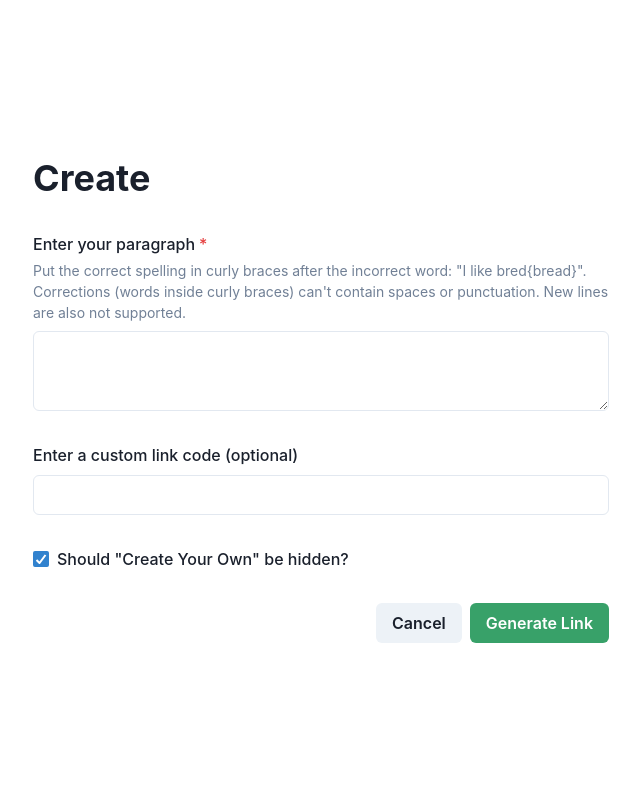
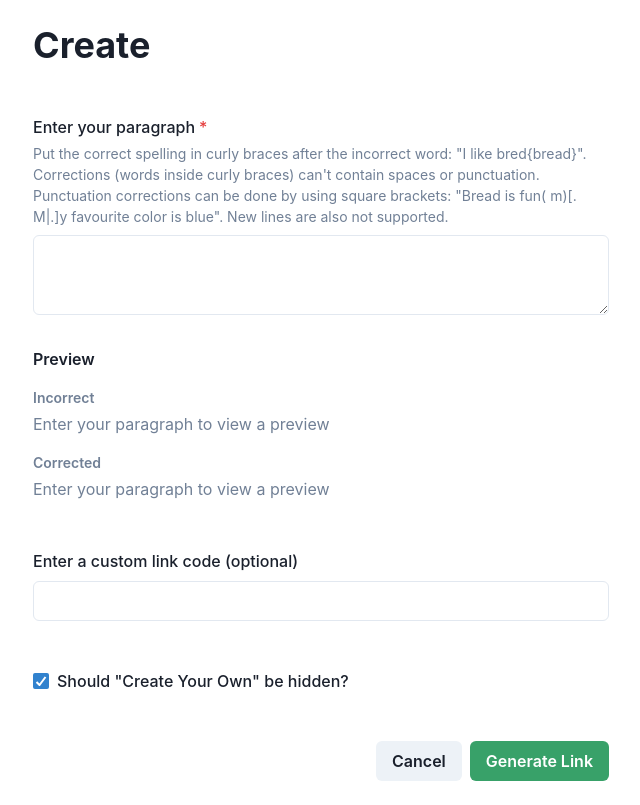
Before and after one commit to westbrookdaniel/classroom-games, a Next.js app: page /create in a window 1280 px wide. Shown: the whole page, without its empty margins (319-959 px from the left). Built offline with nearby package versions, Linux system fonts and the light colour scheme.

Commit message:
Improve creation preview

```diff
--- /dev/null
+++ b/components/ParagraphPreview.tsx
@@ -0,0 +1,51 @@
+import { Text, Stack } from '@chakra-ui/react'
+import { createTokensFromParagraph } from '../utils/createTokensFromParagraph'
+import { TokenDisplay } from './TokenDisplay'
+
+interface Props {
+    paragraph: string
+}
+
+export function ParagraphPreview({ paragraph }: Props) {
+    const incorrectPreview = Object.values(
+        createTokensFromParagraph(paragraph || '')
+    ).map((t) => <TokenDisplay key={t.id} token={t} />)
+
+    const correctPreview = Object.values(
+        createTokensFromParagraph(paragraph || '')
+    ).map((t) => {
+        if (t.answer) t.isCorrect = true
+        return <TokenDisplay key={t.id} token={t} />
+    })
+
+    return (
+        <Stack spacing={4}>
+            <Text fontWeight="semibold">Preview</Text>
+            <Stack spacing={1}>
+                <Text fontSize="sm" color="gray.500" fontWeight="semibold">
+                    Incorrect
+                </Text>
+                {incorrectPreview.length === 0 ? (
+                    <Text color="gray.500">
+                        Enter your paragraph to view a preview
+                    </Text>
+                ) : (
+                    <Text>{incorrectPreview}</Text>
+                )}
+            </Stack>
+
+            <Stack spacing={1}>
+                <Text color="gray.500" fontSize="sm" fontWeight="semibold">
+                    Corrected
+                </Text>
+                {correctPreview.length === 0 ? (
+                    <Text color="gray.500">
+                        Enter your paragraph to view a preview
+                    </Text>
+                ) : (
+                    <Text>{correctPreview}</Text>
+                )}
+            </Stack>
+        </Stack>
+    )
+}
--- a/components/TokenDisplay.tsx
+++ b/components/TokenDisplay.tsx
@@ -15,8 +15,6 @@ export const TokenDisplay = React.forwardRef<HTMLParagraphElement, Props>(
         const transperantGreen = `${theme.colors.green[200]}90`
         const transperantRed = `${theme.colors.red[200]}90`
 
-        const latestGuess = token.guess[token.guess.length - 1]
-
         if (token.isCorrect) {
             return (
                 <Text
@@ -27,8 +25,9 @@ export const TokenDisplay = React.forwardRef<HTMLParagraphElement, Props>(
                     style={{ outlineColor: transperantGreen }}
                     outline="0.2em solid"
                     borderRadius="sm"
+                    cursor="pointer"
                 >
-                    {latestGuess}
+                    {token.answer}
                 </Text>
             )
         }
@@ -39,6 +38,7 @@ export const TokenDisplay = React.forwardRef<HTMLParagraphElement, Props>(
                     ref={ref}
                     as="span"
                     onClick={isDisabled ? undefined : onClick}
+                    cursor="pointer"
                     _hover={
                         isDisabled
                             ? undefined
@@ -47,7 +47,6 @@ export const TokenDisplay = React.forwardRef<HTMLParagraphElement, Props>(
                                   outline: '0.2em',
                                   outlineColor: transperantRed,
                                   outlineStyle: 'solid',
-                                  cursor: 'pointer',
                                   borderRadius: 'sm',
                               }
                     }
--- a/pages/create.tsx
+++ b/pages/create.tsx
@@ -9,10 +9,11 @@ import {
 } from '@chakra-ui/react'
 import type { NextPage } from 'next'
 import Head from 'next/head'
-import { SubmitHandler, useForm } from 'react-hook-form'
+import { SubmitHandler, useForm, useWatch } from 'react-hook-form'
 import { FormCheckbox, FormInput, FormTextArea } from '../components/Form'
 import { createLink } from '../utils/paragraphGameLink'
 import { CopyLink } from '../components/CopyLink'
+import { ParagraphPreview } from '../components/ParagraphPreview'
 import { useRouter } from 'next/router'
 
 interface FormValues {
@@ -29,6 +30,7 @@ const Create: NextPage = () => {
     const {
         register,
         handleSubmit,
+        control,
         formState: { isSubmitting, errors },
     } = useForm<FormValues>()
 
@@ -59,6 +61,11 @@ const Create: NextPage = () => {
         }
     }
 
+    const paragraph = useWatch({
+        control,
+        name: 'paragraph',
+    })
+
     return (
         <Stack
             minH="100vh"
@@ -79,19 +86,23 @@ const Create: NextPage = () => {
                 />
                 <link rel="icon" href="/favicon.ico" />
             </Head>
-            <Stack spacing={8} w="full" maxW="xl">
+            <Stack spacing={12} w="full" maxW="xl">
                 <Heading>Create</Heading>
 
+                <Stack spacing={8}>
                     <FormTextArea
                         {...register('paragraph', {
                             required: 'Paragraph is required',
                         })}
                         label="Enter your paragraph"
-                    helper={`Put the correct spelling in curly braces after the incorrect word: "I like bred{bread}". Corrections (words inside curly braces) can't contain spaces or punctuation. New lines are also not supported.`}
+                        helper={`Put the correct spelling in curly braces after the incorrect word: "I like bred{bread}". Corrections (words inside curly braces) can't contain spaces or punctuation. Punctuation corrections can be done by using square brackets: "Bread is fun( m)[. M|.]y favourite color is blue". New lines are also not supported.`}
                         error={errors.paragraph?.message}
                         autoComplete="off"
                         formControlProps={{ isRequired: true }}
                     />
+
+                    <ParagraphPreview paragraph={paragraph} />
+                </Stack>
 
                 <FormInput
                     {...register('code', {
--- a/utils/createTokensFromParagraph.ts
+++ b/utils/createTokensFromParagraph.ts
@@ -1,8 +1,11 @@
 import { TokenState } from '../store'
 
 export function createTokensFromParagraph(paragraph: string) {
+    if (paragraph === '') return []
+
     const tokens = paragraph.split(/([ .,?:;!'])/)
     const tokenMap: Record<string, TokenState> = {}
+
     tokens.forEach((value, id) => {
         if (value.includes('{')) {
             const wrongValue = value.slice(0, value.indexOf('{'))
@@ -28,5 +31,6 @@ export function createTokensFromParagraph(paragraph: string) {
             }
         }
     })
+
     return tokenMap
 }
```
Lines whose indentation alone changed are shown as unchanged.
